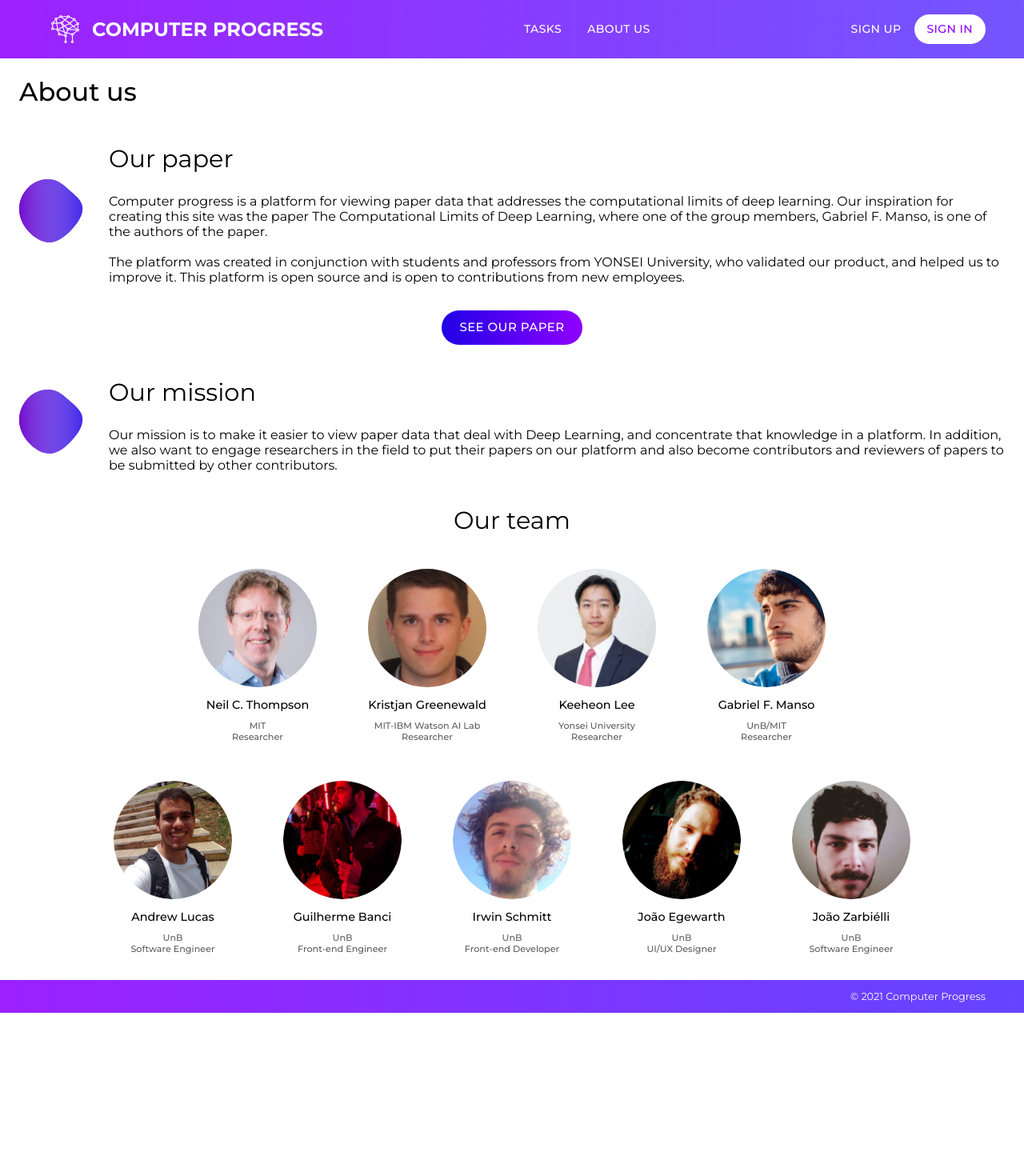
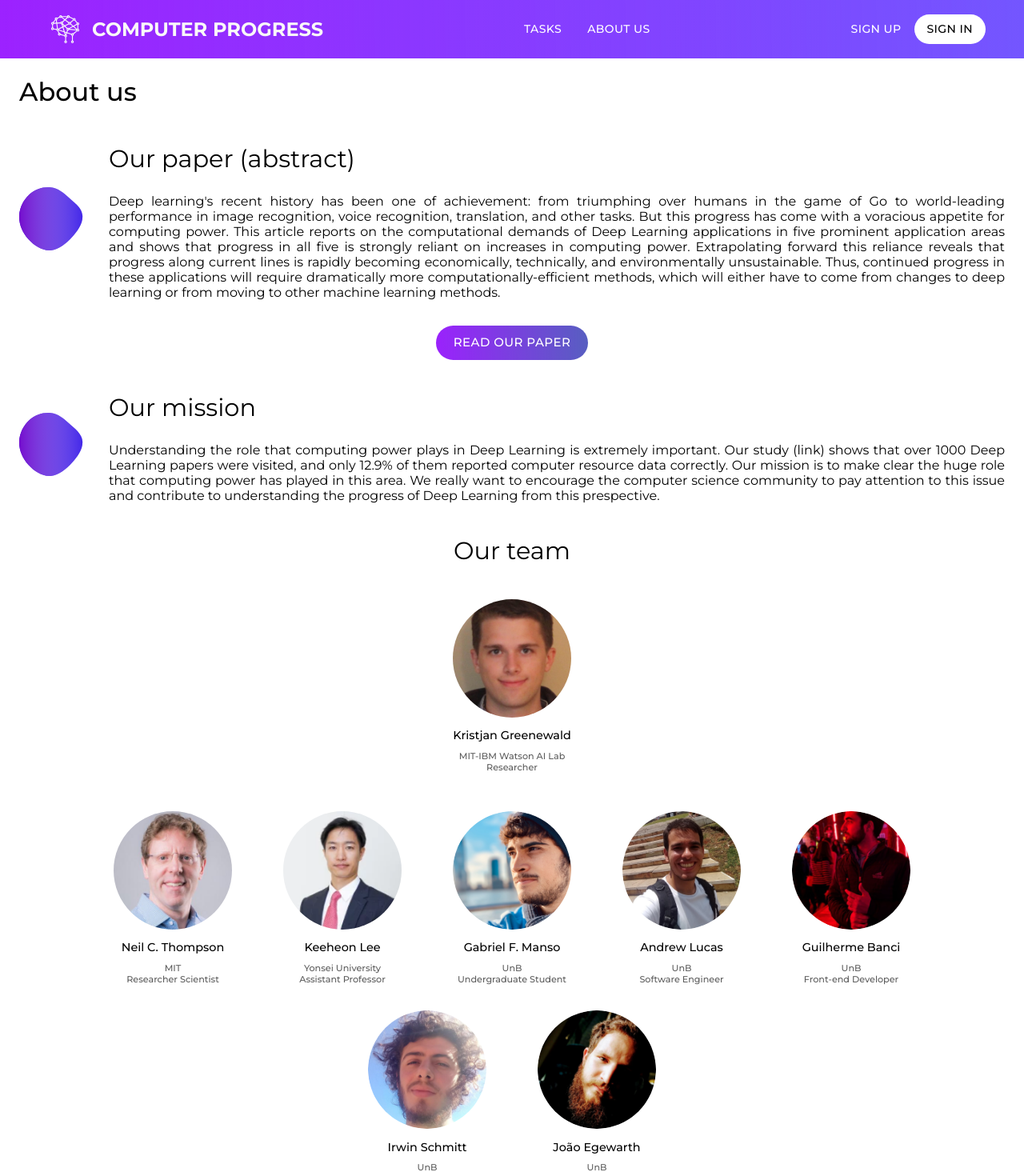
Before and after one commit to Computer-Progress/computerprogress.com, a Next.js app: page /about_us in a window 1280 px wide. Shown: the top 1465 px of the page at 80% size. Before the commit the page ends 1266 px from the top, so only its background shows below. Built offline with nearby package versions, Linux system fonts and the light colour scheme.

Commit message:
Create texts

```diff
--- a/components/Collaborate/index.js
+++ b/components/Collaborate/index.js
@@ -1,4 +1,4 @@
-import { Svg, Path, Wrapper, Container, Text, Call } from "./styles.js";
+import { Path, Wrapper, Container, Text, Call } from "./styles.js";
 import Circuit from '../Circuit'
 import Button from '../Button'
 
@@ -6,7 +6,6 @@ export default function Collaborate() {
   return (
     <Wrapper>
       <Container>
-        <Circuit />
         <Text> Your help can change everything! </Text>
         <Call> Collaborate on the understanding of the hardware <br /> burden influence on machine learning.</Call>
         <Button link='/collaborate' cta>SEE HOW TO COLLABORATE</Button>
--- a/components/Footer/index.js
+++ b/components/Footer/index.js
@@ -15,19 +15,19 @@ export default function Footer({ home }) {
             <Text big>Developed by:</Text>
             <Logos>
               <div>
-                <p>Neil Weasfdgf</p>
+                <p>Neil C. Thompson</p>
                 <Mit />
               </div>
               <div>
-                <p>Neil Weasfdgf</p>
+                <p>Gabriel F. Manso</p>
                 <Unb />
               </div>
               <div>
-                <p>Neil Weasfdgf</p>
+                <p>Keeheon Lee</p>
                 <Yonsei />
               </div>
               <div>
-                <p>Neil Weasfdgf</p>
+                <p>Kristjan Greenewald</p>
                 <MitIbm />
               </div>
             </Logos>
--- a/components/Footer/styles.js
+++ b/components/Footer/styles.js
@@ -32,6 +32,13 @@ export const Logos = styled.div`
   display: flex;
   justify-content: space-around;
 
+  div {
+    align-items: center;
+    display: flex;
+    justify-content: center;
+    flex-direction: column;
+  }
+
   div p {
     padding-bottom: 0px;
     margin-bottom: 5px;
@@ -52,4 +59,5 @@ export const Copyright = styled.p`
   justify-content: flex-end;
   color: ${theme.colors.white};
   text-align: right;
+  font-size: 14px;
 `
--- a/components/NavBar/index.js
+++ b/components/NavBar/index.js
@@ -1,4 +1,4 @@
-import { Wrapper, Logo, Menu, Auth, LogoName } from "./styles.js";
+import { Wrapper, Logo, Menu, Auth, LogoName, SignInButton} from "./styles.js";
 import LogoIcon from "../../public/logo_icon.svg";
 import Button from "../Button";
 
@@ -16,7 +16,7 @@ export default function Navbar({ transparentBackground }) {
         </Menu>
         <Auth>
           <Button link='/sign_up'>Sign up</Button>
-          <Button link='/sign_in' primary>SIGN IN</Button>
+          <SignInButton link='/sign_in' primary>SIGN IN</SignInButton>
         </Auth>
       </Wrapper>
     </div>
--- a/components/NavBar/styles.js
+++ b/components/NavBar/styles.js
@@ -15,6 +15,10 @@ export const Wrapper = styled.div`
 
 export const Logo = styled(Button)`
 padding: 0;
+`;
+
+export const SignInButton = styled(Button)`
+color: #000000 !important;
 `;
 
 export const LogoName = styled.h1`
--- a/containers/AboutUs/index.js
+++ b/containers/AboutUs/index.js
@@ -7,7 +7,7 @@ const contributors = [
   {
     name: "Neil C. Thompson",
     workPlace: "MIT",
-    position: "Researcher",
+    position: "Researcher Scientist",
     imageName: "neil-thompson.png",
   },
   {
@@ -19,13 +19,13 @@ const contributors = [
   {
     name: "Keeheon Lee",
     workPlace: "Yonsei University",
-    position: "Researcher",
+    position: "Assistant Professor",
     imageName: "keeheon-lee.png",
   },
   {
     name: "Gabriel F. Manso",
-    workPlace: "UnB/MIT",
-    position: "Researcher",
+    workPlace: "UnB",
+    position: "Undergraduate Student",
     imageName: "gabriel-manso.png",
   },
   {
@@ -37,7 +37,7 @@ const contributors = [
   {
     name: "Guilherme Banci",
     workPlace: "UnB",
-    position: "Front-end Engineer",
+    position: "Front-end Developer",
     imageName: "guilherme-banci.png",
   },
   {
@@ -52,12 +52,12 @@ const contributors = [
     position: "UI/UX Designer",
     imageName: "joao-egewarth.png",
   },
-  {
-    name: "João Zarbiélli",
-    workPlace: "UnB",
-    position: "Software Engineer",
-    imageName: "joao-zarbielli.png",
-  },
+  // {
+  //   name: "João Zarbiélli",
+  //   workPlace: "UnB",
+  //   position: "Software Engineer",
+  //   imageName: "joao-zarbielli.png",
+  // },
 ];
 
 import {
@@ -80,25 +80,25 @@ export default function Home() {
           <GridContainer $mobile={isMobile}>
             <img src="/icon-background-1.svg" />
 
-            <h2>Our paper</h2>
+            <h2>Our paper (abstract)</h2>
 
             <p>
-              Computer progress is a platform for viewing paper data that
-              addresses the computational limits of deep learning. Our
-              inspiration for creating this site was the paper The Computational
-              Limits of Deep Learning, where one of the group members, Gabriel
-              F. Manso, is one of the authors of the paper.
-              <br />
-              <br />
-              The platform was created in conjunction with students and
-              professors from YONSEI University, who validated our product, and
-              helped us to improve it. This platform is open source and is open
-              to contributions from new employees.
+              Deep learning's recent history has been one of achievement:
+              from triumphing over humans in the game of Go to world-leading
+              performance in image recognition, voice recognition, translation,
+              and other tasks. But this progress has come with a voracious appetite for computing power.
+              This article reports on the computational demands of Deep Learning applications in five
+              prominent application areas and shows that progress in all five is strongly reliant on
+              increases in computing power. Extrapolating forward this reliance reveals that progress
+              along current lines is rapidly becoming economically, technically, and environmentally
+              unsustainable. Thus, continued progress in these applications will require dramatically
+              more computationally-efficient methods, which will either have to come from changes to
+              deep learning or from moving to other machine learning methods.
             </p>
           </GridContainer>
 
           <ButtonContainer>
-            <StyledButton>See our paper</StyledButton>
+            <StyledButton>Read our paper</StyledButton>
           </ButtonContainer>
 
           <GridContainer $mobile={isMobile}>
@@ -107,11 +107,12 @@ export default function Home() {
             <h2>Our mission</h2>
 
             <p>
-              Our mission is to make it easier to view paper data that deal with
-              Deep Learning, and concentrate that knowledge in a platform. In
-              addition, we also want to engage researchers in the field to put
-              their papers on our platform and also become contributors and
-              reviewers of papers to be submitted by other contributors.
+              Understanding the role that computing power plays in Deep Learning is extremely important.
+              Our study (link) shows that over 1000 Deep Learning papers were visited, and only 12.9% of
+              them reported computer resource data correctly.  Our mission is to make clear the huge role
+              that computing power has played in this area. We really want to encourage the computer science
+              community to pay attention to this issue and contribute to understanding the progress of Deep
+              Learning from this prespective.
             </p>
           </GridContainer>
 
--- a/containers/AboutUs/styles.js
+++ b/containers/AboutUs/styles.js
@@ -32,6 +32,7 @@ export const GridContainer = styled.div`
     align-self: top;
     margin-top: 0;
   }
+  text-align: justify;
 `;
 
 export const ButtonContainer = styled.div`
@@ -49,9 +50,5 @@ export const StyledButton = styled(Button).attrs({
   text-align: center;
   border-radius: 30px !important;
   color: white;
-  background: linear-gradient(
-    to right,
-    ${theme.colors.primary},
-    ${theme.colors.secondary}
-  );
+  background: linear-gradient(268.88deg, rgba(255, 255, 255, 0.1) -7.38%, #9E1FFF 104.79%), #4e33ff;;
 `;
--- a/containers/Home/styles.js
+++ b/containers/Home/styles.js
@@ -3,7 +3,7 @@ import theme from "../../styles/theme";
 
 export const Container = styled.div`
   display: grid;
-  grid-template-columns: 5fr 2fr;
+  grid-template-columns: 4fr 1fr;
   grid-column-gap: 32px;
   grid-row-gap: 16px;
   background: ${theme.colors.white};
```
Also changed, not shown: components/Collaborate/styles.js (+4 -5 lines).
